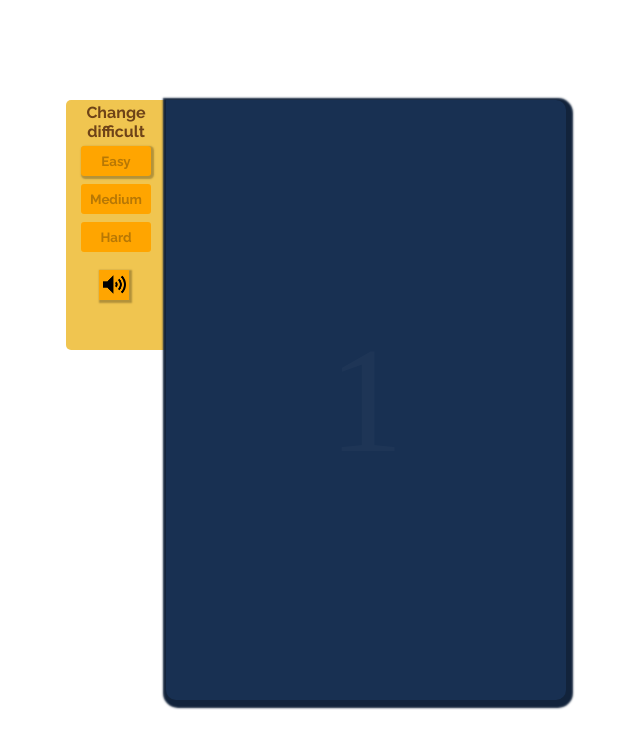
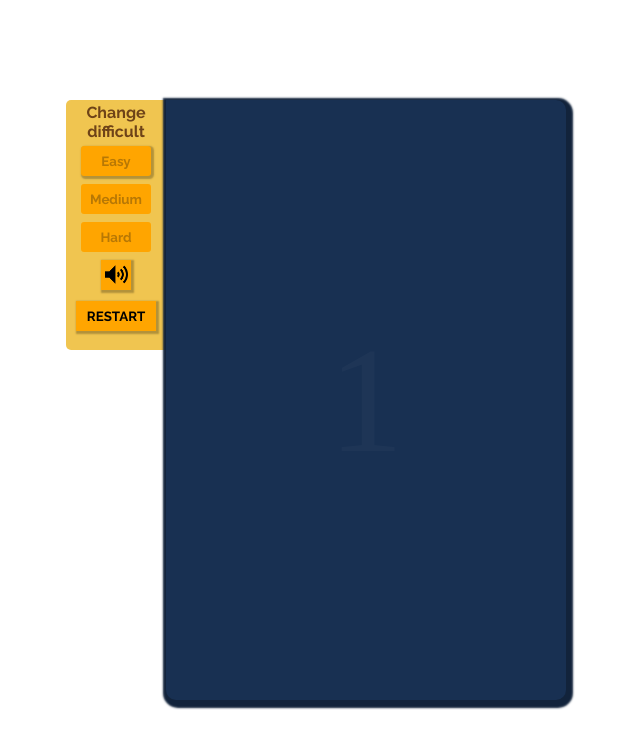
Before and after one commit to 17etro/Course-work.Javascript-2D-game, a website: page index.html in a window 1280 px wide. Both pictures are taken after a click on the button "PRESS ENTER TO START GAME". Shown: the whole page, without its empty margins (274-914 px from the left). Drawn offline with Linux system fonts and the light colour scheme.

Commit message:
add restart button

```diff
--- a/css/style.css
+++ b/css/style.css
@@ -47,8 +47,9 @@ canvas {
     background: #f0c550;
     border-radius: 5px 0px 0px 5px;
     width: 100px;
-    height: 250px;
+    height: 200px;
     grid-area: 'm';
+    text-align: center;
 }
 .change_dif {
     margin: 0;
@@ -134,7 +135,18 @@ canvas {
     outline: none;
     border: none;
     padding-top: 2px;
-    margin-left: 33%;
-    margin-top: 5px;
     box-shadow: #b3923a 1.5px 1.5px 1.5px 1.5px;
+    margin-top: -5px;
 }
+.restart {
+    width: 80px;
+    height: 30px;
+    margin-top: 10px;
+    outline: none;
+    border: none;
+    background: #ffa500;
+    font-family: 'Raleway', sans-serif;
+    text-transform: uppercase;
+    box-shadow: #b3923a 1.5px 1.5px 1.5px 1.5px;
+    visibility: hidden;
+}
--- a/index.html
+++ b/index.html
@@ -10,7 +10,7 @@
 <body>
         <div class="wrapper_body">
        <div class="game">
-        <div class="difficult">
+        <div id ='difficult' class="difficult">
             <p class="change_dif">
                 Change difficult
             </p>
@@ -30,6 +30,9 @@
            <button class='change_sound' id="change_sound">
                 <img id='sound' src="img/sound_on.png" alt="1" height="25px" width='25px'>
            </button>
+           <button id='restart' class='restart'>
+                restart
+           </button>
         </div>
 
         <div class="wrapper">
--- a/js/main.js
+++ b/js/main.js
@@ -45,7 +45,6 @@ let sound_of_horn1 = new Audio('audio/zvyk_gorna1.mp3');
 
 let easy_music = new Audio('audio/easy_music.mp3');
 easy_music.setAttribute('loop', 'loop');
-easy_music.volume = 0;
 
 let medium_music = new Audio('audio/medium_music.mp3');
 medium_music.setAttribute('loop', 'loop');
@@ -122,10 +121,13 @@ ctx.fillText(score, 40, 25);
 
 //Функция которая запускаеться при нажатие на кпопку 'Press Enter to Start Game'
 function start() {
-
     //Отключаем кнопку
     visibility('start_game');
     document.getElementById('start_game').setAttribute('disabled', 'disabled');
+
+    //Добавляем рестарт
+    document.getElementById('difficult').style.height = '250px';
+    document.getElementById('restart').style.visibility = 'visible';
 
     //Отключаем смену сложности
     document.getElementById('changer1').setAttribute('disabled', 'disabled');
@@ -266,3 +268,6 @@ document.getElementById('change_sound').onclick = function () {
         flag = 1;
     }
 }
+document.getElementById('restart').onclick = function () {
+    location.reload();
+}
```
